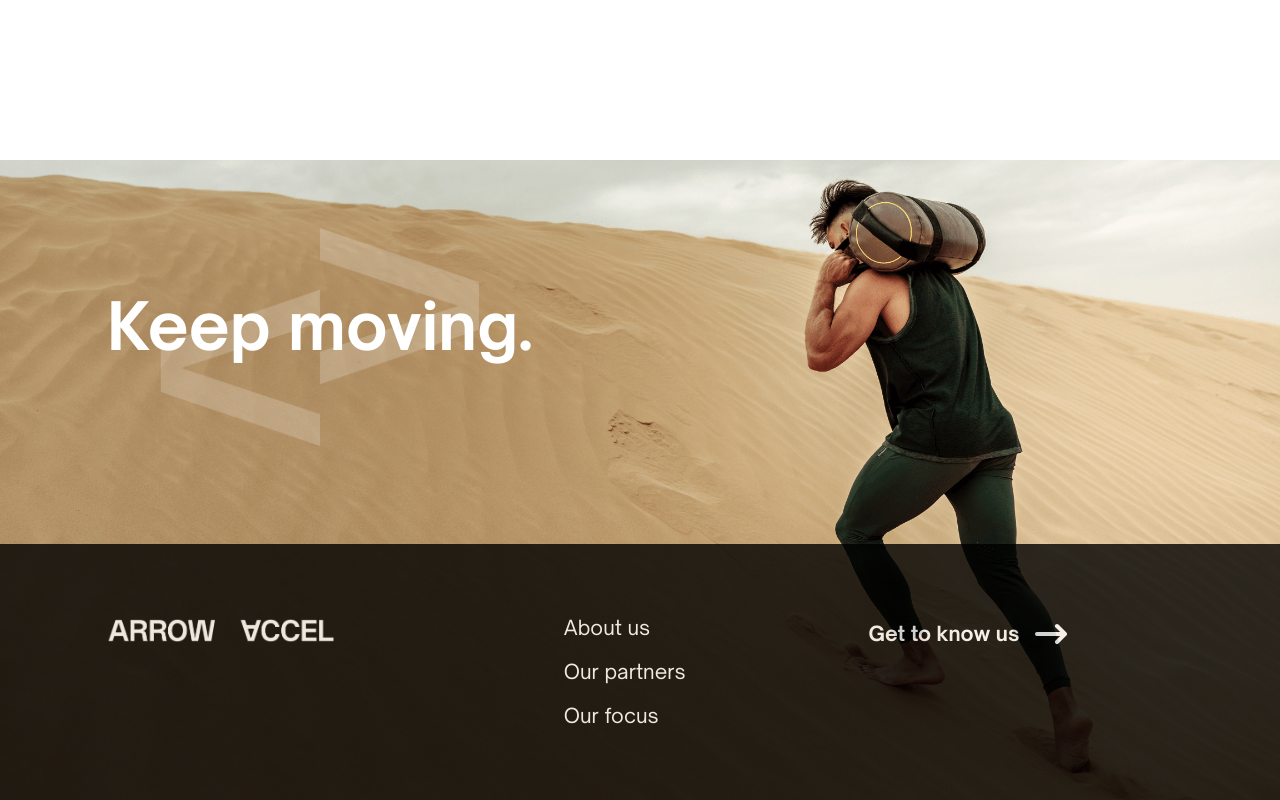
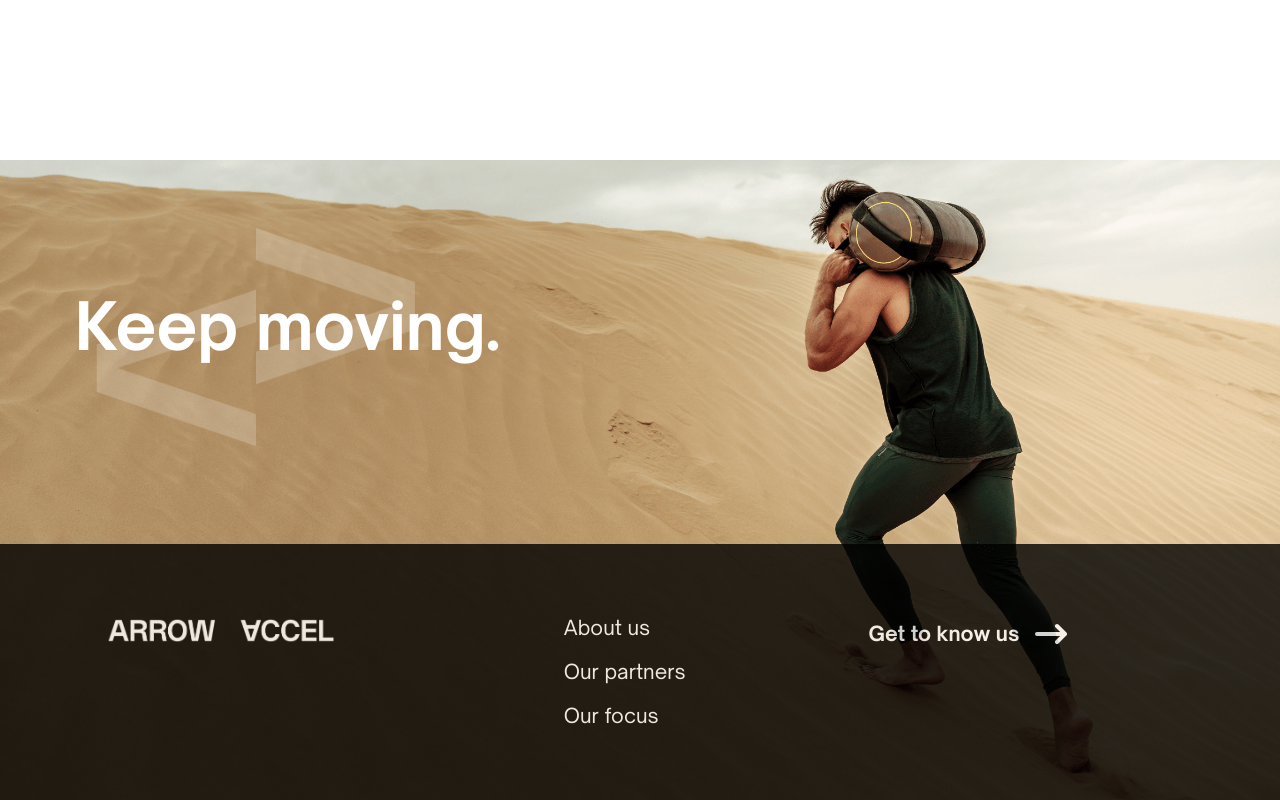
Before and after one commit to shafrazi/arrow-accel, a Next.js app: page / in a window 1280 px wide. Shown: the part 4697-5497 px from the top of the page. Built offline with nearby package versions, Linux system fonts and the light colour scheme.

Commit message:
set footer parameters

```diff
--- a/components/footer-copy.js
+++ b/components/footer-copy.js
@@ -1,6 +1,11 @@
 import { ArrowNarrowRightIcon } from "@heroicons/react/solid";
 
-export default function Footer({ backgroundComponent, imageOverText }) {
+export default function Footer({
+  backgroundComponent,
+  imageOverText,
+  showIcon,
+  fontSize,
+}) {
   return (
     <div style={{ fontFamily: "OpenSauceOne" }}>
       <footer className="hidden lg:block">
@@ -9,14 +14,17 @@ export default function Footer({ backgroundComponent, imageOverText }) {
           <div className="w-full flex absolute bottom-2/3">
             <div className="w-1/2 flex justify-center items-center">
               <p
-                className="w-10/12 text-white font-bold text-center"
-                style={{ fontSize: "5vw" }}
+                className="w-11/12 text-white font-bold px-12"
+                style={{ fontSize: fontSize || "5vw" }}
               >
                 {imageOverText}
               </p>
             </div>
           </div>
-          <div className="w-full flex absolute" style={{ bottom: "55%" }}>
+          <div
+            className={`w-full flex absolute ${showIcon ? "block" : "hidden"}`}
+            style={{ bottom: "55%", right: "5%" }}
+          >
             <div className="w-1/2 flex justify-center items-center">
               <img
                 src="/images/logo-icon-white-crop.png"
--- a/pages/contact.js
+++ b/pages/contact.js
@@ -25,6 +25,7 @@ export default function Contact() {
           </video>
         }
         imageOverText={"Connect the dots."}
+        showIcon={false}
       />
     </Layout>
   );
--- a/pages/index.js
+++ b/pages/index.js
@@ -33,6 +33,7 @@ export default function Home() {
           <img src="/images/about-us-footer.png" className="w-full" />
         }
         imageOverText={"Keep moving."}
+        showIcon={true}
       />
     </Layout>
   );
--- a/pages/our-focus.js
+++ b/pages/our-focus.js
@@ -17,7 +17,9 @@ export default function OurFocus() {
       <WhatWeDo />
       <Footer
         backgroundComponent={<img src="/images/focus-footer.png" />}
-        imageOverText={""}
+        imageOverText={"The best way to predict the future is to create it."}
+        showIcon={true}
+        fontSize="3vw"
       />
     </Layout>
   );
```
